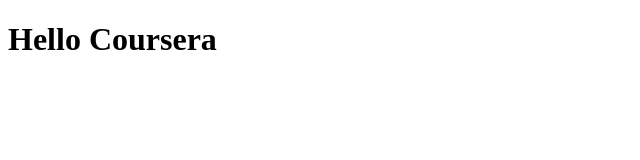
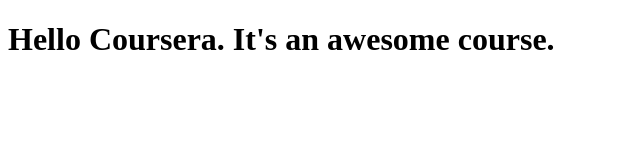
Before and after one commit to Nibhu/Coursera-test, a plain HTML site: page site/index.html in a window 1280 px wide. Shown: the whole page, without its empty margins (0-640 px from the left). Drawn offline with Linux system fonts and the light colour scheme.

Commit message:
Small addition

```diff
--- a/site/index.html
+++ b/site/index.html
@@ -4,6 +4,6 @@
 	<title>Hello Coursera</title>
 </head>
 <body>
-<h1>Hello Coursera</h1>
+<h1>Hello Coursera. It's an awesome course.</h1>
 </body>
 </html>
```
